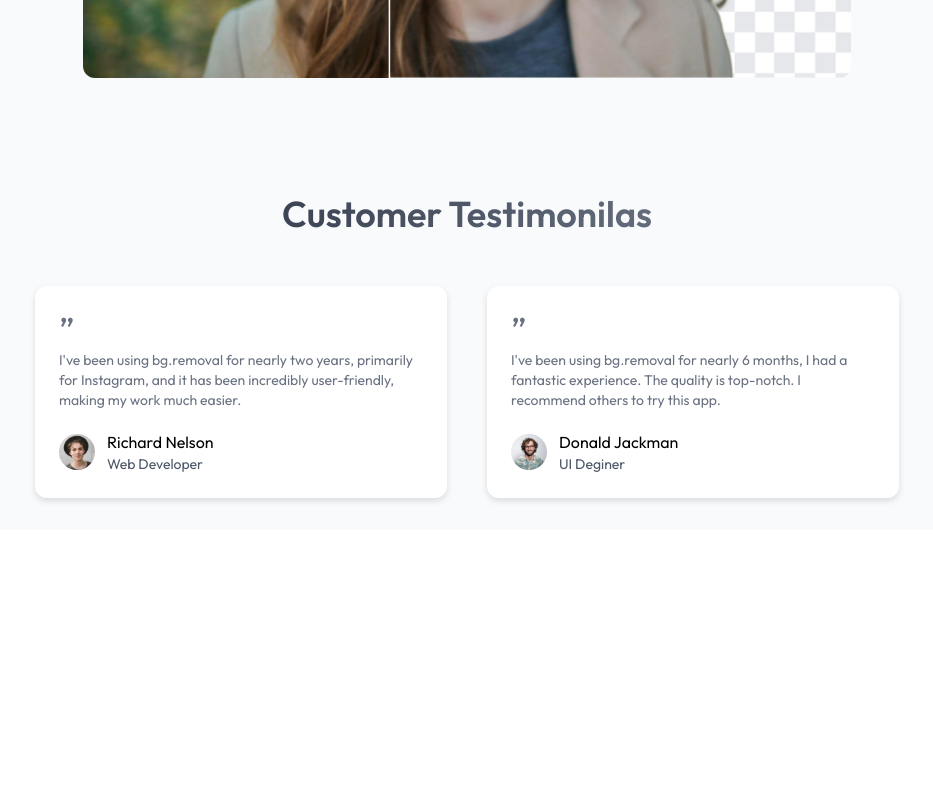
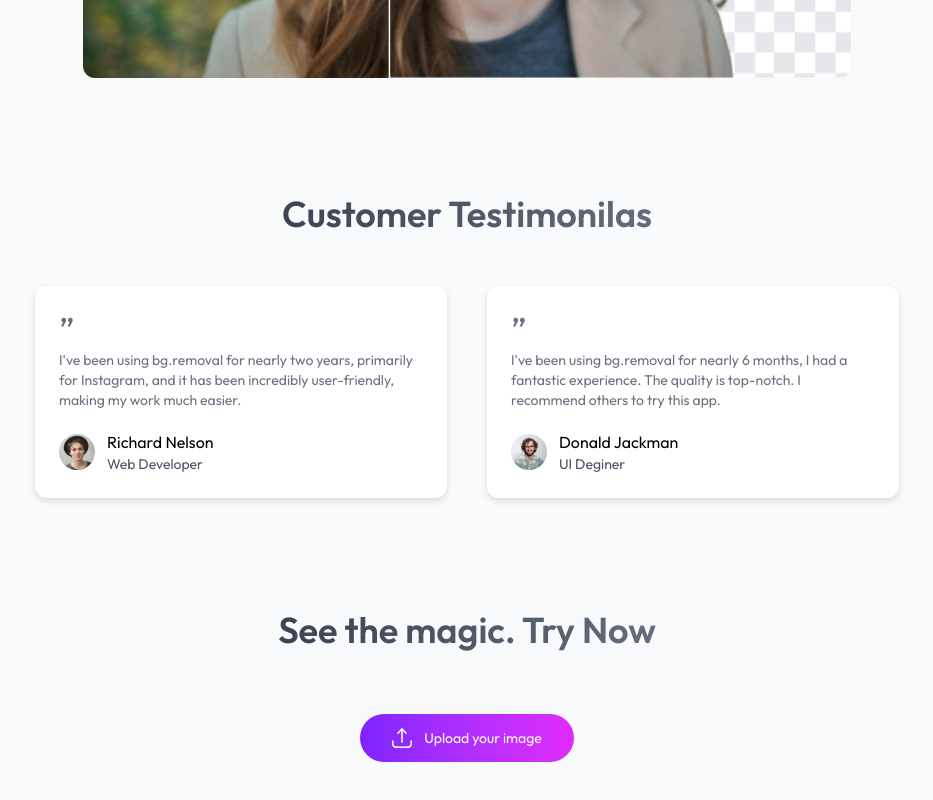
Before and after one commit to spriveen/AI-BG-Removal-SaaS-App, a React (Vite) app in the folder client/: page / in a window 1280 px wide. Shown: the part 2057-2857 px from the top of the page, without its empty margins (173-1106 px from the left). Before the commit the page ends 2587 px from the top, so only its background shows below. Built offline with nearby package versions, Linux system fonts and the light colour scheme; a web font is replaced by a local one.

Commit message:
update upload.jsx

```diff
--- /dev/null
+++ b/client/src/components/Upload.jsx
@@ -0,0 +1,21 @@
+import React from 'react'
+import { assets } from '../assets/assets'
+
+const Upload = () => {
+  return (
+    <div className='pb-16'>
+        {/*Title  */}
+        <h1 className='text-center text-2xl md:text-3xl lg:text-4xl mt-4 font-semibold bg-gradient-to-r from-gray-900 to-gray-400 bg-clip-text text-transparent py-6 md:py-16'>See the magic. Try Now</h1>
+
+        <div className='text-center mb-24'>
+                     <input type='file' name='' id='upload2' hidden/>
+                     <label className='inline-flex gap-3 px-8 py-3.5 rounded-full cursor-pointer  bg-gradient-to-r from-violet-600 to-fuchsia-500 m-auto hover:scale-105 transition-all duration-700' htmlFor='upload2'>
+                        <img width={20} src={assets.upload_btn_icon} alt='' />
+                        <p className='text-white text-sm'>Upload your image</p>
+                     </label>
+                 </div>
+    </div>
+  )
+}
+
+export default Upload
--- a/client/src/pages/Home.jsx
+++ b/client/src/pages/Home.jsx
@@ -3,6 +3,7 @@
 import Steps from '../components/Steps'
 import BgSlider from '../components/BgSlider'
 import Testimonials from '../components/Testimonials'
+import Upload from '../components/Upload'
 
 const Home = () => {
   return (
@@ -11,6 +12,7 @@
         <Steps />
         <BgSlider />
         <Testimonials />
+        <Upload />
     </div>
   )
 }
```
